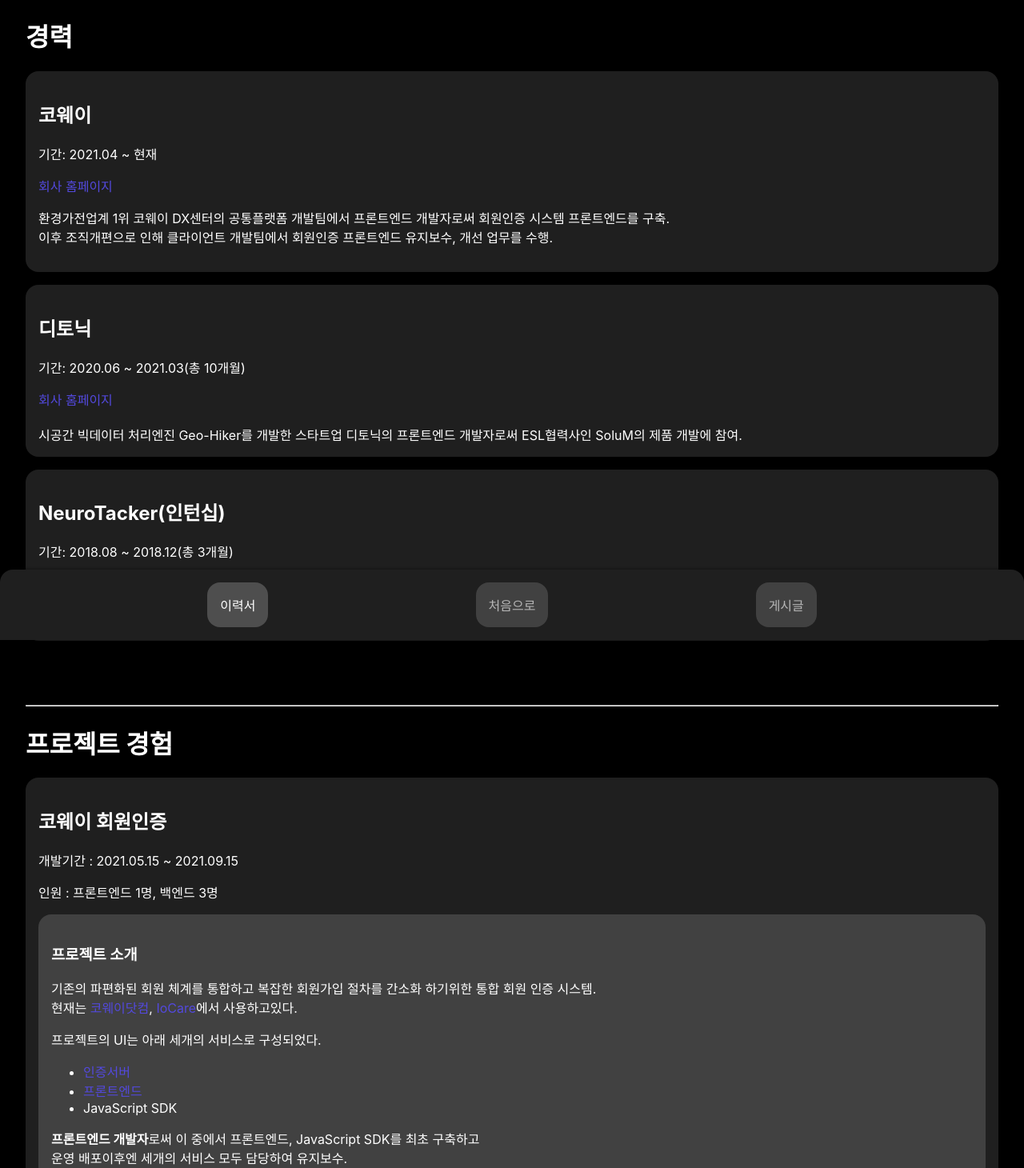
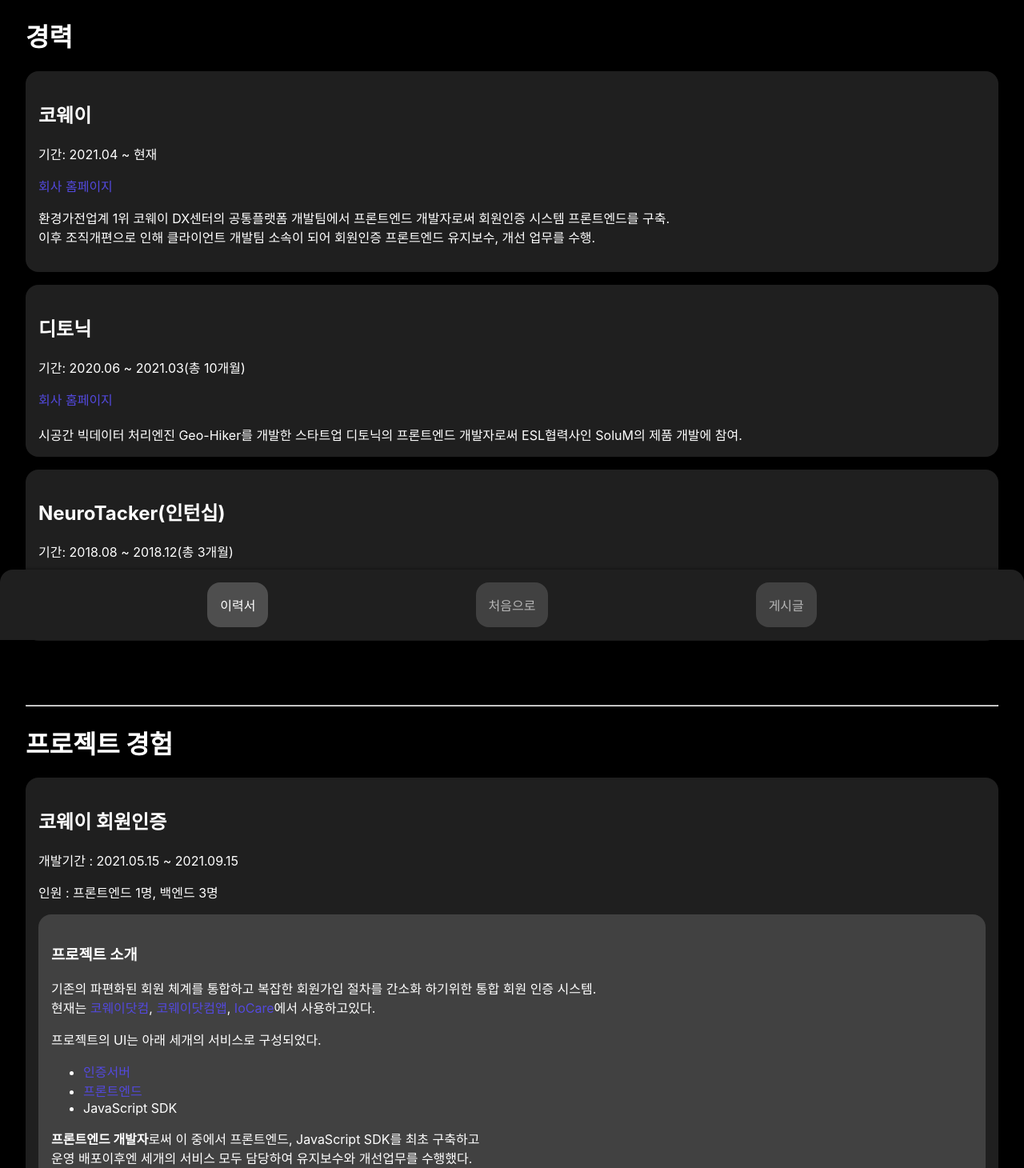
Before and after one commit to PeterByun/blog, a Next.js app: page /resume in a window 1280 px wide. Shown: the top 1460 px of the page at 80% size. Built offline with nearby package versions, Linux system fonts and the light colour scheme; a web font is replaced by a local one.

Commit message:
feat(resume) 초안

```diff
--- a/pages/index.tsx
+++ b/pages/index.tsx
@@ -10,7 +10,7 @@
       <H level={2}>
         안녕하세요, <br />
         <br />
-        안정적이고 편한 서비스를 만들기위해 노력하는 프론트엔드 개발자
+        안정적이고 편리한 서비스를 만들기위해 노력하는 프론트엔드 개발자
         <br />
         <br />
       </H>
@@ -24,7 +24,7 @@
         </H>
       </div>
 
-      {/* <P>요기에 깃헙, 연락처 등 걸 예정</P> */}
+      {/* TODO: WebGL활용하여 전화번호, 이메일, 깃헙 등 링크 설정   */}
     </div>
   );
 }
--- a/pages/posts.tsx
+++ b/pages/posts.tsx
@@ -5,7 +5,7 @@
   return (
     <div>
       <div>Posts!</div>
-      {/* 여기엔 블로그 글을 쓸거다 */}
+      {/* 여기엔 블로그 글을 쓸거다. 에디터는 로컬에서 사용하고 번들에 포함하지 않는다. */}
     </div>
   );
 };
--- a/pages/resume.tsx
+++ b/pages/resume.tsx
@@ -53,8 +53,8 @@
           환경가전업계 1위 코웨이 DX센터의 공통플랫폼 개발팀에서 프론트엔드
           개발자로써 회원인증 시스템 프론트엔드를 구축.
           <br />
-          이후 조직개편으로 인해 클라이언트 개발팀에서 회원인증 프론트엔드
-          유지보수, 개선 업무를 수행.
+          이후 조직개편으로 인해 클라이언트 개발팀 소속이 되어 회원인증
+          프론트엔드 유지보수, 개선 업무를 수행.
         </P>
       </Container>
 
@@ -74,7 +74,7 @@
         <br />
         인지능력을 향상시키는 게임을 개발하는 게임회사의 인턴으로써 신제품
         프로토타입 개발의 연구보조 업무를 수행하고 연구실의 상사로부터 추천서를
-        받음.
+        받았다.
       </Container>
 
       <hr />
@@ -92,7 +92,11 @@
             기존의 파편화된 회원 체계를 통합하고 복잡한 회원가입 절차를 간소화
             하기위한 통합 회원 인증 시스템.
             <br />
-            현재는 <a href="https://www.coway.com/">코웨이닷컴</a>,{" "}
+            현재는 <a href="https://www.coway.com/">코웨이닷컴</a>,&nbsp;
+            <a href="https://apps.apple.com/kr/app/%EC%BD%94%EC%9B%A8%EC%9D%B4%EB%8B%B7%EC%BB%B4/id1594310371">
+              코웨이닷컴앱
+            </a>
+            ,&nbsp;
             <a href="https://apps.apple.com/kr/app/coway-iocare/id1045884963">
               IoCare
             </a>
@@ -110,7 +114,8 @@
           </ul>
           <strong>프론트엔드 개발자</strong>로써 이 중에서 프론트엔드,
           JavaScript SDK를 최초 구축하고 <br />
-          운영 배포이후엔 세개의 서비스 모두 담당하여 유지보수.
+          운영 배포이후엔 세개의 서비스 모두 담당하여 유지보수와 개선업무를
+          수행했다.
         </ProjectDescription>
 
         <ProjectDescription title="주요 성과">
@@ -143,7 +148,7 @@
 
             <dt>크로스 브라우징</dt>
             <dd>
-              다양한 기기와 브라우저에서 동일한 동작을 하도록 개발. <br />
+              다양한 기기와 브라우저에서 동작 하도록 개발. <br />
               카카오와 네이버의 웹뷰 환경, IE11도 지원.
             </dd>
           </dl>
@@ -221,8 +226,8 @@
             </dd>
             <dt> QA 전담</dt>
             <dd>
-              개발 중반부터는 메인으로 대부분 기능을 개발하여 QA를 전담하였고,
-              성공적으로 운영 배포를 마쳤다.
+              개발 중반부터는 메인으로 대부분 기능을 개발하였으므로 QA를
+              전담하였고, 성공적으로 프로젝트 마감에 맞추어서 배포까지 완료했다.
             </dd>
           </dl>
         </ProjectDescription>
@@ -278,6 +283,7 @@
         </ol>
       </Container>
     </div>
+    // TODO: 컴포넌트화를 하고 DUOAI도 적는다.
   );
 };
 
```
